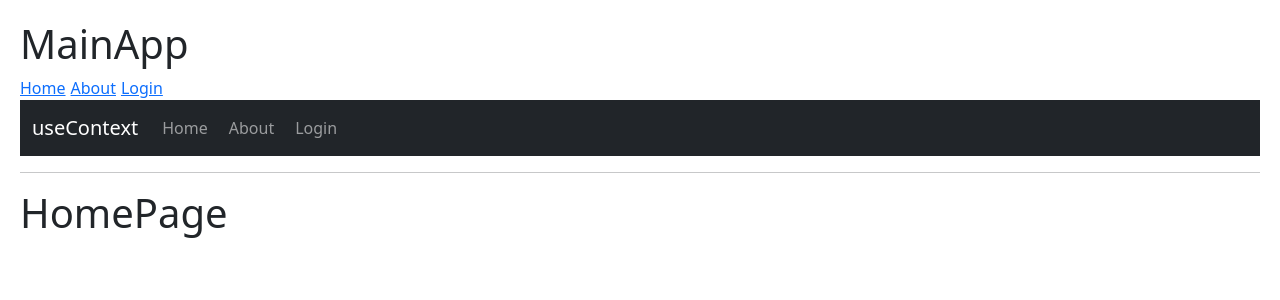
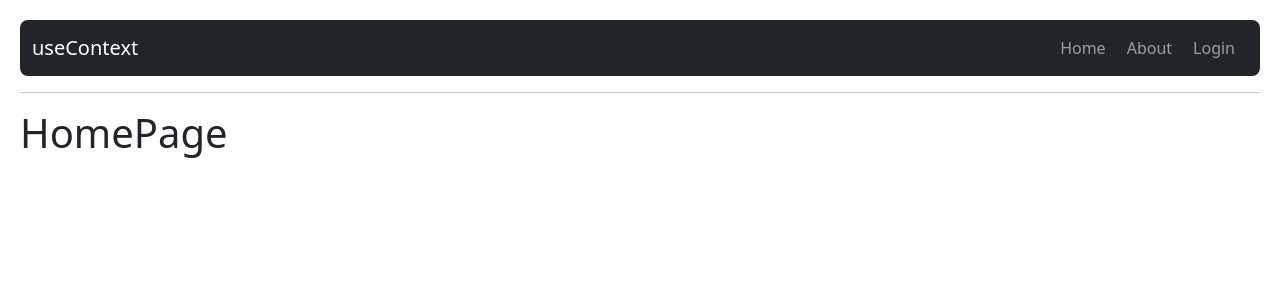
Before and after one commit to numarCoy98/Hooks-app, a React (Vite) app: page / in a window 1280 px wide. Shown: the top 300 px of the page. Built offline with nearby package versions, Linux system fonts and the light colour scheme.

Commit message:
Crear un context con provider para proveer valores a los componentes hijos

```diff
--- a/src/09-useContext/MainApp.jsx
+++ b/src/09-useContext/MainApp.jsx
@@ -1,3 +1,4 @@
+import { UserProvider } from "./context/UserProvider"
 import { Navigate, Route, Routes, Link } from "react-router-dom"
 import { AboutPage } from "./AboutPage"
 import { HomePage } from "./HomePage"
@@ -13,8 +14,7 @@ export const MainApp = () => {
     ]
 
     return (
-        <>
-            <h1>MainApp</h1>
+        <UserProvider>
             <NavBar links={links} />
             <hr />
             <Routes>
@@ -27,6 +27,6 @@ export const MainApp = () => {
                 <Route path="/*" element={<Navigate to='/' />} />
 
             </Routes>
-        </>
+        </UserProvider>
     )
 }
--- a/src/09-useContext/NavBar.jsx
+++ b/src/09-useContext/NavBar.jsx
@@ -1,14 +1,13 @@
 import { Link, NavLink } from "react-router-dom"
 export const NavBar = ({ links }) => (
     <>
-        {links.map(({ name, link }) => <Link key={link} to={link}>{name}</Link>)}
-        <nav class="navbar navbar-expand-lg bg-dark navbar-dark">
+        <nav className="navbar navbar-expand-lg bg-dark navbar-dark rounded-3">
             <div className="container-fluid">
                 <Link className="navbar-brand" to="/">useContext</Link>
-                <button className="navbar-toggler" type="button" data-bs-toggle="collapse" data-bs-target="#navbarNav" aria-controls="navbarNav" aria-expanded="false" aria-label="Toggle navigation">
+                {/* <button className="navbar-toggler" type="button" data-bs-toggle="collapse" data-bs-target="#navbarNav" aria-controls="navbarNav" aria-expanded="false" aria-label="Toggle navigation">
                     <span className="navbar-toggler-icon"></span>
-                </button>
-                <div className="collapse navbar-collapse" id="navbarNav">
+                </button> */}
+                <div id="navbarNav">
                     <ul className="navbar-nav">
                         {links.map(({ link, name }) => (<NavLink
                             key={link}
--- /dev/null
+++ b/src/09-useContext/context/UserContext.jsx
@@ -0,0 +1,3 @@
+import { createContext } from "react";
+
+export const UserContext = createContext();
--- /dev/null
+++ b/src/09-useContext/context/UserProvider.jsx
@@ -0,0 +1,18 @@
+import { UserContext } from "./UserContext"
+import React from 'react'
+
+const user = {
+    id: 123,
+    name: 'Numar Coy',
+    email: 'numarcoy@gmail.com'
+}
+
+export const UserProvider = (props) => {
+    const { children } = props
+    console.log({ children, props })
+    return (
+        <UserContext.Provider value={{ hola: 'mundo', user }}>
+            {children}
+        </UserContext.Provider>
+    )
+}
```
